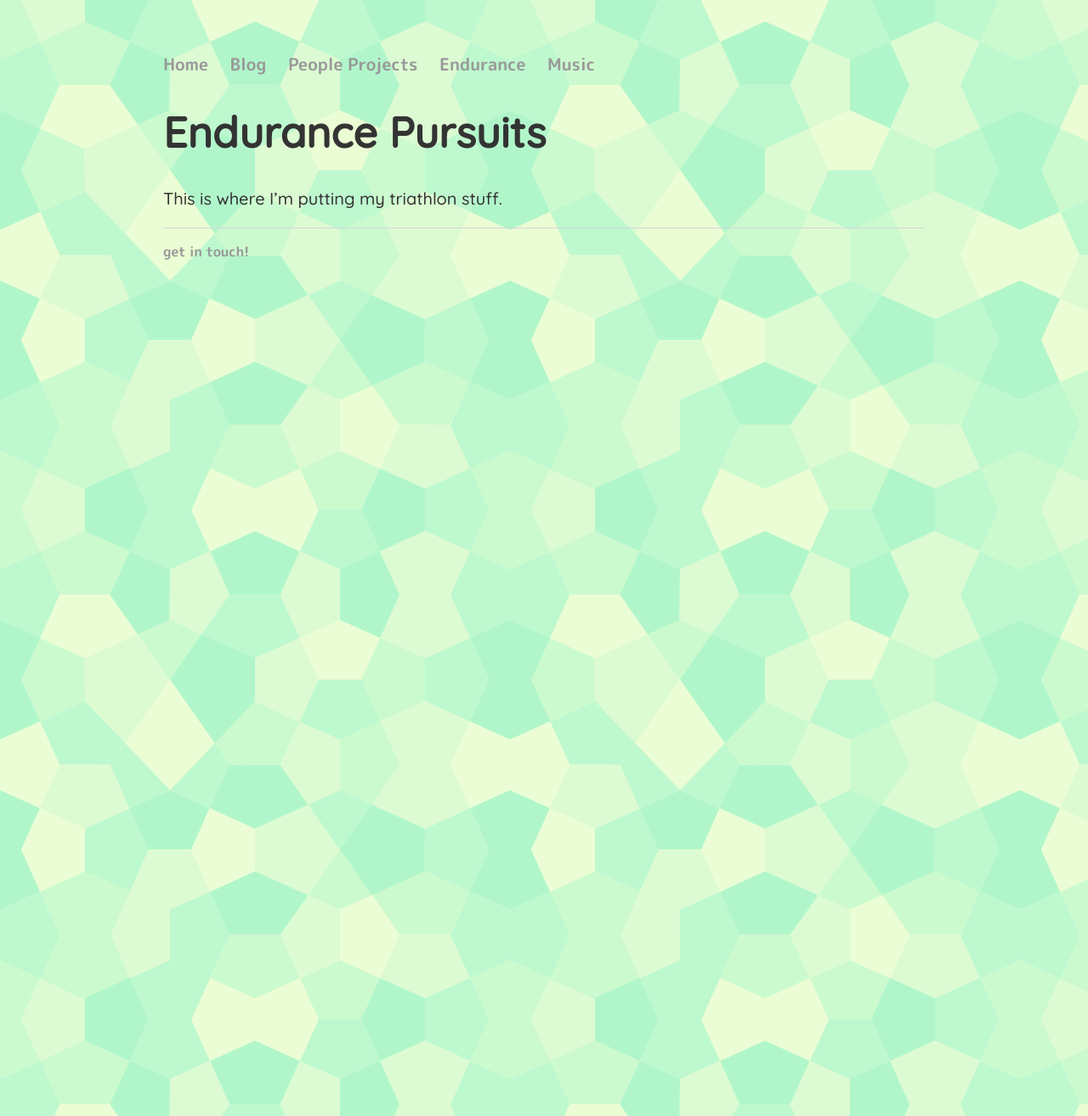
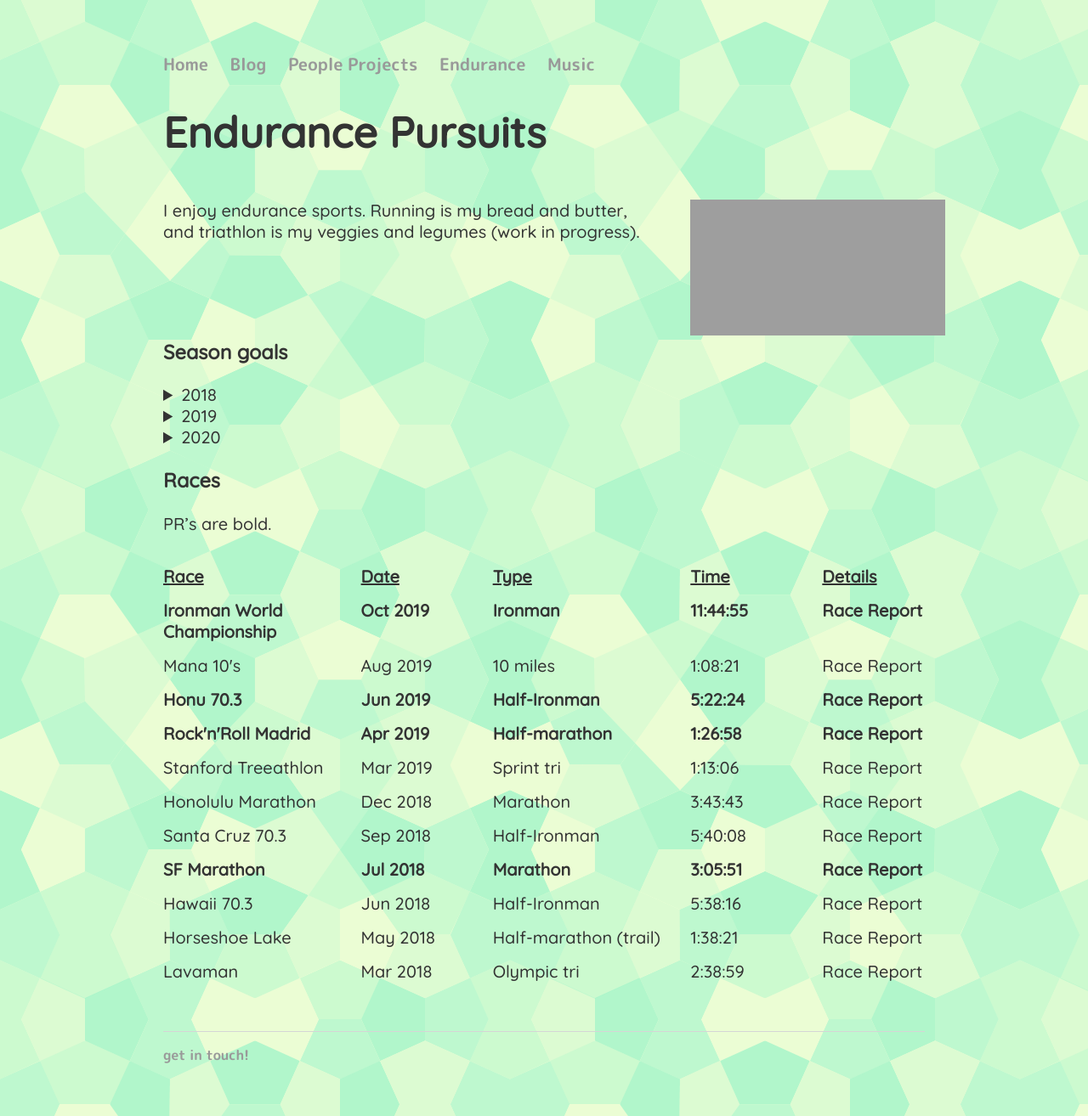
Before and after one commit to paulnakai/paulnakai.github.io, a Jekyll site: the page built from endurance.md, in a window 1280 px wide. Shown: the whole page at 85% size. Built offline with Jekyll 4.4.1, drawn with Linux system fonts in a browser that asks for light colours; Markdown is read by kramdown in place of the engine named in the settings; grey boxes are pictures that could not be loaded.

Commit message:
Endurance update

```diff
--- a/_config.yml
+++ b/_config.yml
@@ -1,5 +1,5 @@
 name: Paul Gregg
-markdown: kramdown
+markdown: CommonMarkGhPages
 permalink: /blog/:year/:month/:day/:title
 description: >
   Paul Gregg is a common name. Find out if you tracked down the right one.
--- a/css/main.css
+++ b/css/main.css
@@ -51,6 +51,7 @@ ul.posts li {
     clear: both;
     max-width: 1040px;
     margin: 0 auto;
+    padding: 15px 0px 15px 0px;
 }
 
 [class^="col-"] {
--- a/endurance.md
+++ b/endurance.md
@@ -6,4 +6,131 @@ permalink: /endurance/
 
 # {{ page.title }}
 
-This is where I'm putting my triathlon stuff.
+<div class="row">
+    <div class="col-8">I enjoy endurance sports. Running is my bread and butter, and triathlon is my veggies and legumes (work in progress).</div>
+    <div class = "col-4"><iframe height='160' width='300' frameborder='0' allowtransparency='true' scrolling='no' src='https://www.strava.com/athletes/38702205/activity-summary/3fdde31678660e67b32fc2cda4ffc53b5a221592'></iframe></div>
+</div>
+
+### Season goals
+<details>
+    <summary>2018</summary>
+
+    Test text.
+</details>
+
+<details>
+    <summary>2019</summary>
+
+    Test text.
+</details>
+
+<details>
+    <summary>2020</summary>
+
+    Test text.
+</details>
+
+
+### Races
+
+PR's are bold.
+
+<div class="row">
+    <div class="col-3"><u><b>Race</b></u></div>
+    <div class="col-2"><u><b>Date</b></u></div>
+    <div class="col-3"><u><b>Type</b></u></div>
+    <div class="col-2"><u><b>Time</b></u></div>
+    <div class="col-2"><u><b>Details</b></u></div>
+</div>
+
+<div class="row">
+    <div class="col-3"><b>Ironman World Championship</b></div>
+    <div class="col-2"><b>Oct 2019</b></div>
+    <div class="col-3"><b>Ironman</b></div>
+    <div class="col-2"><b>11:44:55</b></div>
+    <div class="col-2"><b>Race Report</b></div>
+</div>
+
+<div class="row">
+    <div class="col-3">Mana 10's</div>
+    <div class="col-2">Aug 2019</div>
+    <div class="col-3">10 miles</div>
+    <div class="col-2">1:08:21</div>
+    <div class="col-2">Race Report</div>
+</div>
+
+<div class="row">
+    <div class="col-3"><b>Honu 70.3</b></div>
+    <div class="col-2"><b>Jun 2019</b></div>
+    <div class="col-3"><b>Half-Ironman</b></div>
+    <div class="col-2"><b>5:22:24</b></div>
+    <div class="col-2"><b>Race Report</b></div>
+</div>
+
+<div class="row">
+    <div class="col-3"><b>Rock'n'Roll Madrid</b></div>
+    <div class="col-2"><b>Apr 2019</b></div>
+    <div class="col-3"><b>Half-marathon</b></div>
+    <div class="col-2"><b>1:26:58</b></div>
+    <div class="col-2"><b>Race Report</b></div>
+</div>
+
+<div class="row">
+    <div class="col-3">Stanford Treeathlon</div>
+    <div class="col-2">Mar 2019</div>
+    <div class="col-3">Sprint tri</div>
+    <div class="col-2">1:13:06</div>
+    <div class="col-2">Race Report</div>
+</div>
+
+<div class="row">
+    <div class="col-3">Honolulu Marathon</div>
+    <div class="col-2">Dec 2018</div>
+    <div class="col-3">Marathon</div>
+    <div class="col-2">3:43:43</div>
+    <div class="col-2">Race Report</div>
+</div>
+
+<div class="row">
+    <div class="col-3">Santa Cruz 70.3</div>
+    <div class="col-2">Sep 2018</div>
+    <div class="col-3">Half-Ironman</div>
+    <div class="col-2">5:40:08</div>
+    <div class="col-2">Race Report</div>
+</div>
+
+<div class="row">
+    <div class="col-3"><b>SF Marathon</b></div>
+    <div class="col-2"><b>Jul 2018</b></div>
+    <div class="col-3"><b>Marathon</b></div>
+    <div class="col-2"><b>3:05:51</b></div>
+    <div class="col-2"><b>Race Report</b></div>
+</div>
+
+<div class="row">
+    <div class="col-3">Hawaii 70.3</div>
+    <div class="col-2">Jun 2018</div>
+    <div class="col-3">Half-Ironman</div>
+    <div class="col-2">5:38:16</div>
+    <div class="col-2">Race Report</div>
+</div>
+
+<div class="row">
+    <div class="col-3">Horseshoe Lake</div>
+    <div class="col-2">May 2018</div>
+    <div class="col-3">Half-marathon (trail)</div>
+    <div class="col-2">1:38:21</div>
+    <div class="col-2">Race Report</div>
+</div>
+
+<div class="row">
+    <div class="col-3">Lavaman</div>
+    <div class="col-2">Mar 2018</div>
+    <div class="col-3">Olympic tri</div>
+    <div class="col-2">2:38:59</div>
+    <div class="col-2">Race Report</div>
+</div>
+
+
+&nbsp;
+&nbsp;
--- a/index.html
+++ b/index.html
@@ -9,7 +9,7 @@ title: Paul Gregg
     </div>
     <div class="col-8">
         <p>About me: I grew up in Waimea, Hawaii, went to college in the Bay Area, and am now in my semi-nomadic twenties. I greatly enjoy board games, reading, making music, puns and general silliness, and everything that happens outside.</p>
-        <p>About this site: rather than a traditional portfolio website, this site is designed to round out the picture of who I am. I believe you will more likely find what you're looking for—whether you are a potential employer, collaborator, or friend—from this balanced impression of my thoughts, hobbies, and interests than a purely professional alternative.</p>
+        <p>About this site: rather than a traditional portfolio website, this site is designed to round out the picture of who I am. I believe you will more likely find what you're looking for—whether you are a potential employer, collaborator, or friend—from this balanced impression of my thoughts, hobbies, and interests than a purely professional alternative. It's also just fun.</p>
     </div>
 </div>
 <div class="row"> </div>
```
Also changed, not shown: people.md (+1 -1 lines), favicon.ico (added), 1 other file.
